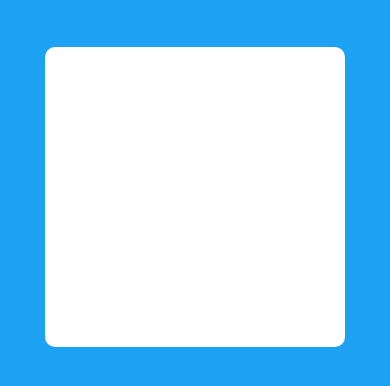
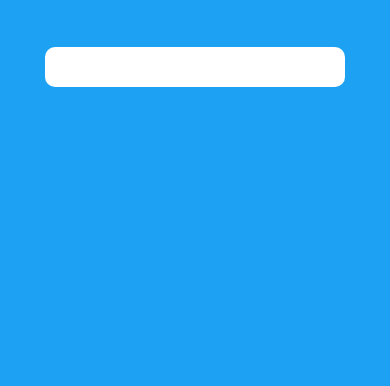
Before and after one commit to chilingirov/random-quote-generator, a plain HTML site: page index.html in a window 390 px wide. Shown: the part 274-660 px from the top of the page. Drawn offline with nearby package versions, Linux system fonts and the light colour scheme.

Commit message:
Updated the index.js file

```diff
--- a/css/styles.css
+++ b/css/styles.css
@@ -49,12 +49,7 @@
     }
 
     #quote {
-        height: 300px;
         margin-top: 100px;
-        color: #1DA1F2;
-        border-radius: 10px;
-        padding: 30px 10px;
-        background-color: white
     }
 
     .twitter-share-button {
@@ -68,6 +63,34 @@
         color: white;
         text-decoration: none;
         font-weight: bold;
+    }
+
+    .left-quote {
+        display: none;
+        height: 100%;
+        width: 60%;
+        float: left;
+        padding: 20px;
+        border-radius: 10px;
+        vertical-align: middle;
+        margin-top: auto;
+        margin-bottom: auto;
+        background-color: white;
+    }
+
+    .right-gif {
+        height: 100%;
+        float: right;
+        width: 40%;
+    }
+
+    img {
+        width: 300px;
+        height: 200px;
+    }
+
+    h2 {
+        vertical-align: middle;
     }
 
     @media screen and (max-width:960px) {
@@ -84,32 +107,23 @@
         }
         #quote {
             margin-top: 50px;
+            height: 100%;
+        }
+        .left-quote {
+            display: block;
+            background-color: white;
+            width: 100%;
+            margin-bottom: 20px;
+        }
+        .right-gif {
+            display: block;
+            width: 100%;
+        }
+        #quote {
+            background-color: none;
+        }
+        img {
+            margin-left: auto;
+            margin-right: auto;
         }
     }
-
-    .left-quote {
-        height: 100%;
-        width: 60%;
-        float: left;
-        padding: 20px;
-        border-radius: 10px;
-        vertical-align: middle;
-        margin-top: auto;
-        margin-bottom: auto;
-    }
-
-    .right-gif {
-        height: 100%;
-        float: right;
-        width: 40%;
-    }
-
-    img {
-        width: 300px;
-        height: 200px;
-        margin-top: 20px;
-    }
-
-    h2 {
-        vertical-align: middle;
-    }
--- a/js/index.js
+++ b/js/index.js
@@ -12,6 +12,7 @@ function randomQuote() {
         dataType: "jsonp",
         data: "method=getQuote&format=jsonp&lang=en&jsonp=?",
         success: function(response) {
+            document.querySelector(".left-quote").style.display = "block"
             $(".left-quote").html("<h2 id='random_quote' class='lead text-center'>" +
                 response.quoteText + "<br/>&dash; " + response.quoteAuthor + ' &dash;</h2>' + '<a class="twitter-share-button" href="https://twitter.com/intent/tweet?text=' + response.quoteText + '-' + response.quoteAuthor + '-' + '"' + ' >Tweet</a>');
         }
```
